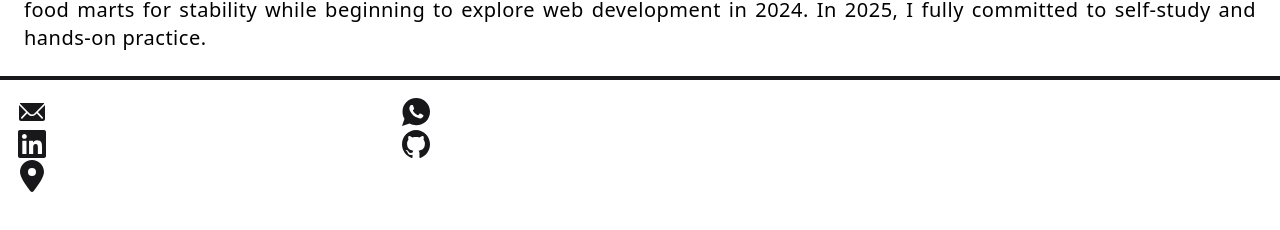
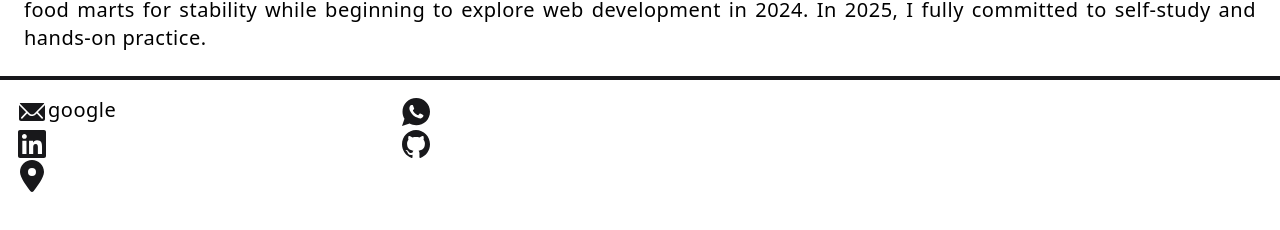
Before and after one commit to akshay-ken/Resume, a React (Vite) app: page / in a window 1280 px wide. Shown: the part 240-470 px from the top of the page. Built offline with nearby package versions, Linux system fonts and the light colour scheme; a web font is replaced by a local one.

Commit message:
style: add text styles

```diff
--- a/src/components/ContactUs.jsx
+++ b/src/components/ContactUs.jsx
@@ -5,9 +5,12 @@ import { IoLogoGithub } from "react-icons/io";
 import { FaLocationDot } from "react-icons/fa6";
 export function ContactUs() {
   return (
-    <nav className="flex flex-row flex-wrap border-t-4 border-zinc-900 dark:border-zinc-400 p-1 md:p-4">
+    <nav className="flex flex-row flex-wrap text-sm tracking-tighter md:text-xl md:tracking-wide dark:text-zinc-200 border-t-4 font-web border-zinc-900 dark:border-zinc-400 p-1 md:p-4">
       <div className="basis-1/2 md:basis-sm ">
-        <IoIosMail className="size-6 md:size-8 fill-zinc-900 dark:fill-zinc-400" />
+        <a href="" className="flex flex-row">
+          <IoIosMail className="size-6 md:size-8 fill-zinc-900 dark:fill-zinc-400" />
+          google
+        </a>
         <FaLinkedin className="size-6 md:size-8 fill-zinc-900 dark:fill-zinc-400" />
       </div>
       <div className="basis-1/2 md:basis-sm ">
```
